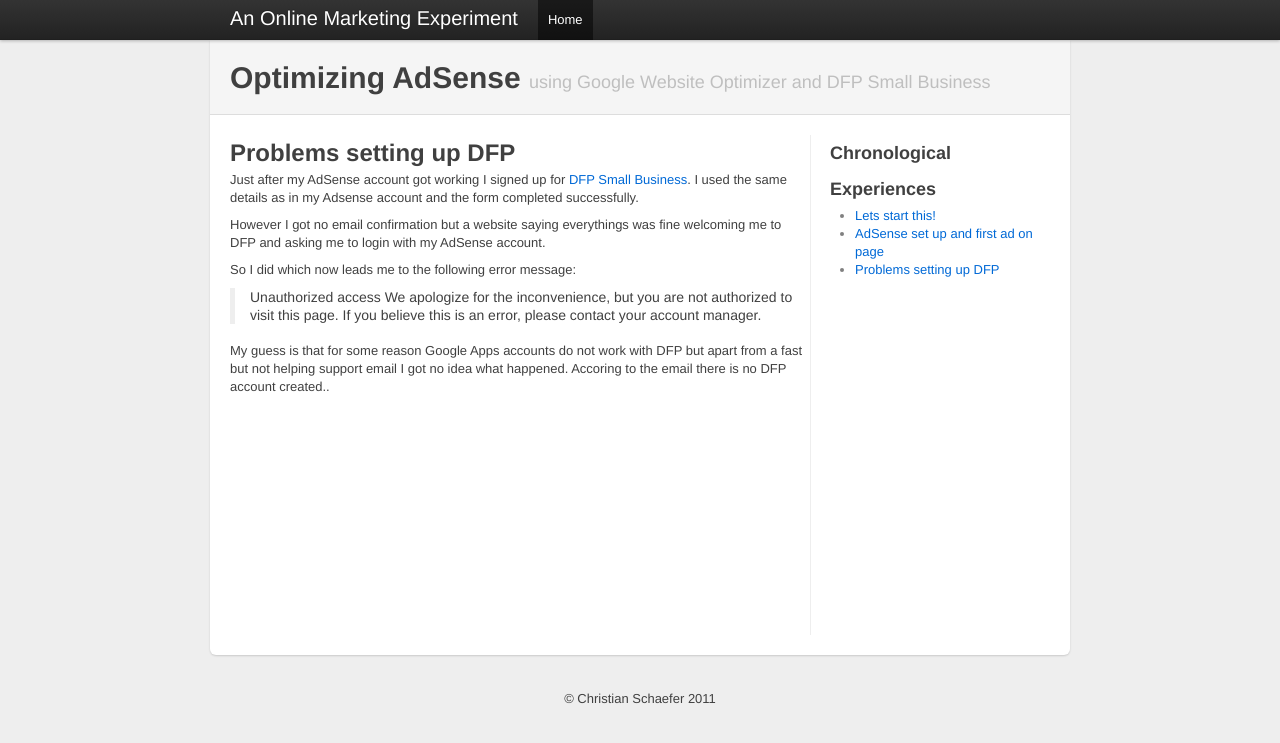
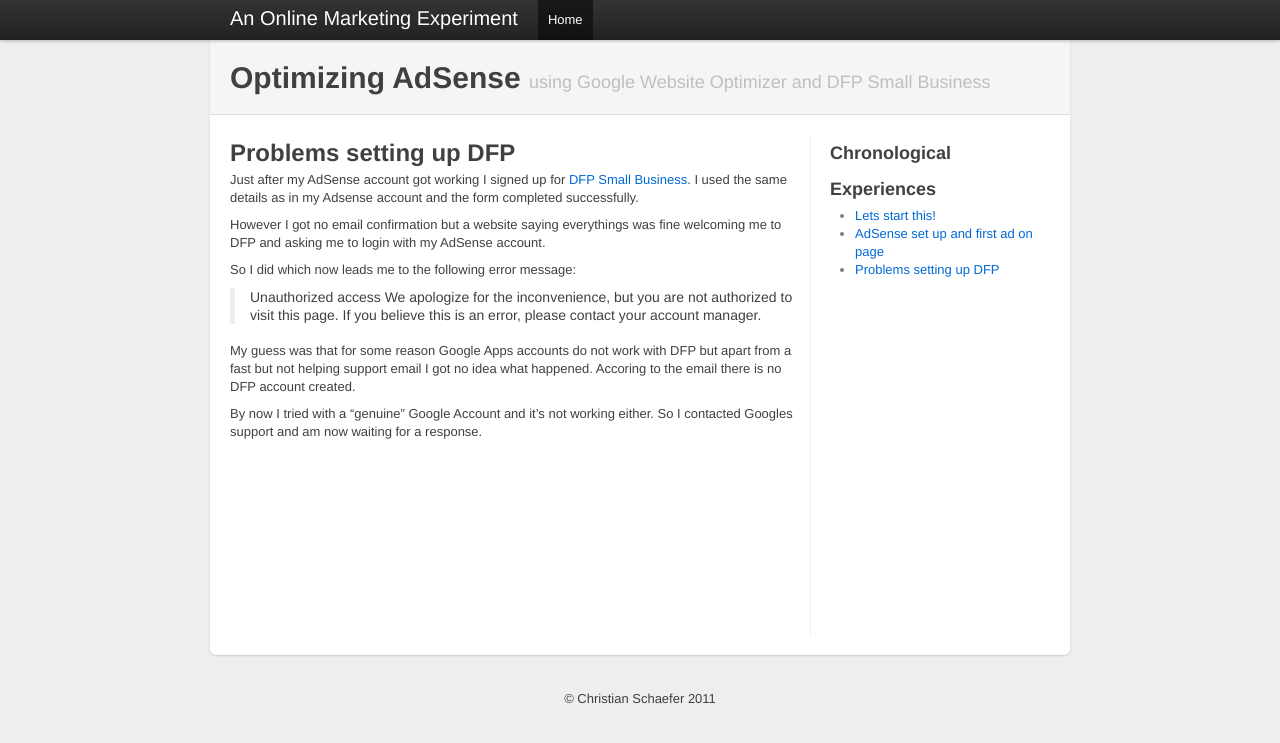
Before and after one commit to a8977338/dfpadsenseoptimiser, a Jekyll site: the page built from _posts/2011-10-27-0_ProblemsSettingUpDfp.md, in a window 1280 px wide. Shown: the top 743 px of the page. Built offline with Jekyll 4.4.1, drawn with Linux system fonts in a browser that asks for light colours.

Commit message:
mentioned waiting for support contact

```diff
--- a/_posts/2011-10-27-0_ProblemsSettingUpDfp.md
+++ b/_posts/2011-10-27-0_ProblemsSettingUpDfp.md
@@ -13,4 +13,6 @@ So I did which now leads me to the following error message:
 > Unauthorized access
 > We apologize for the inconvenience, but you are not authorized to visit this page. If you believe this is an error, please contact your account manager.
 
-My guess is that for some reason Google Apps accounts do not work with DFP but apart from a fast but not helping support email I got no idea what happened. Accoring to the email there is no DFP account created..
+My guess was that for some reason Google Apps accounts do not work with DFP but apart from a fast but not helping support email I got no idea what happened. Accoring to the email there is no DFP account created.
+
+By now I tried with a "genuine" Google Account and it's not working either. So I contacted Googles support and am now waiting for a response.
```
